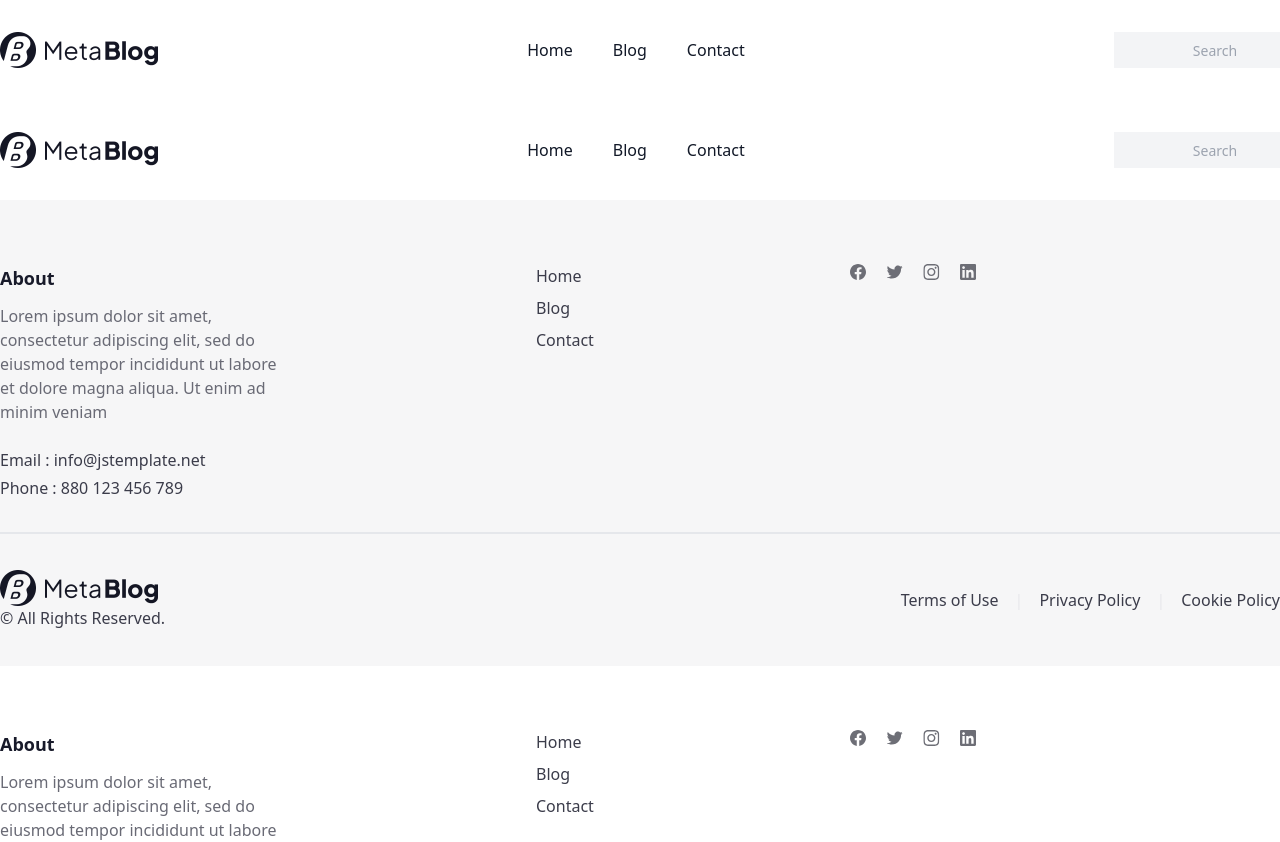
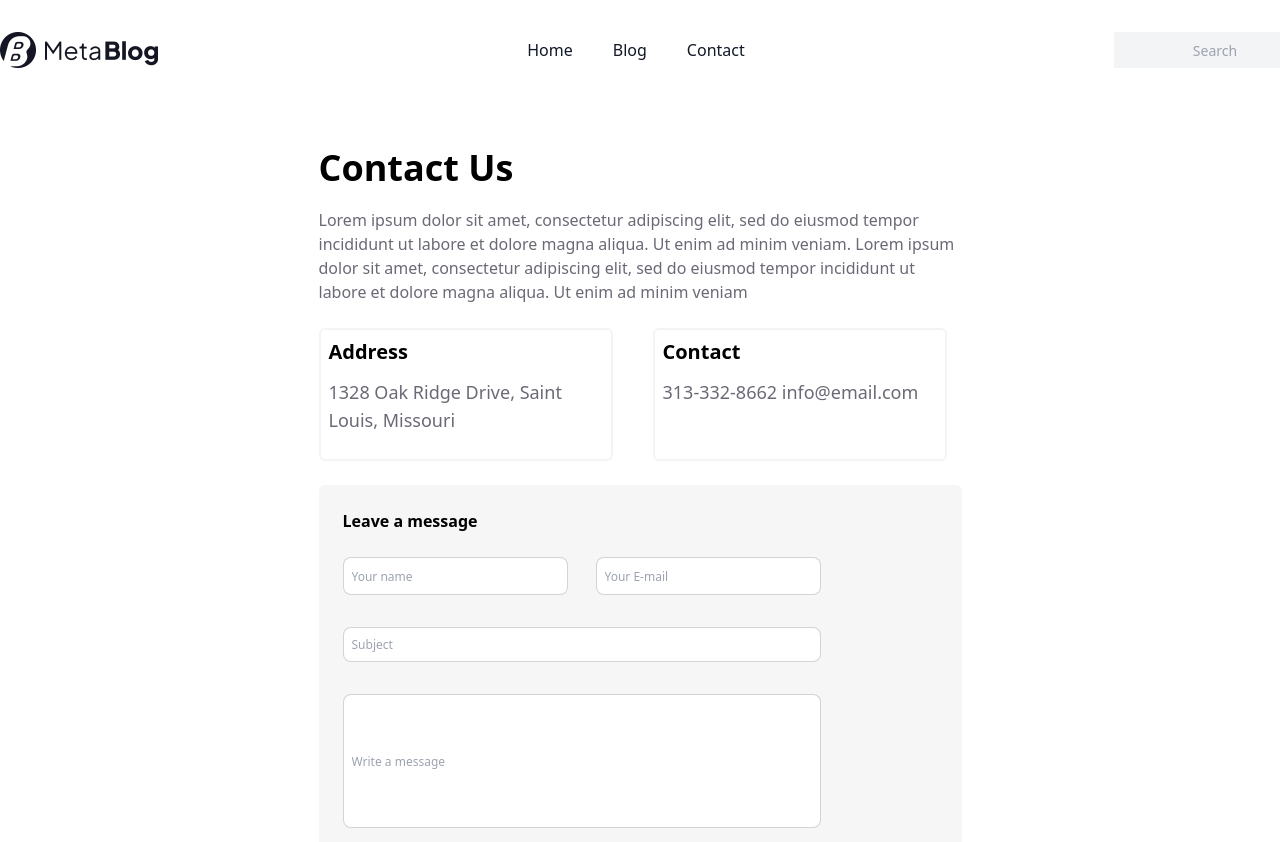
Before and after one commit to Batsumberuul/blog-web, a Next.js app: page /contactPage in a window 1280 px wide. Shown: the top 842 px of the page. Built offline with nearby package versions, Linux system fonts and the light colour scheme.

Commit message:
0910 angid hiisen

```diff
--- /dev/null
+++ b/src/component/Contact.js
@@ -0,0 +1,18 @@
+import ContactText from "./ContactText";
+import ContactAddress from "./ContactAddress";
+
+import ContactInput from "./ContactInput";
+import Link from "next/link";
+
+const Contact = () => {
+  return (
+    <div className="  flex justify-center py-12">
+      <div className=" flex flex-col gap-6 w-[643px]">
+        <ContactText />
+        <ContactAddress />
+        <ContactInput />
+      </div>
+    </div>
+  );
+};
+export default Contact;
--- /dev/null
+++ b/src/component/ContactAddress.js
@@ -0,0 +1,21 @@
+const ContactAddress = (props) => {
+  return (
+    <div className="flex gap-10">
+      <div className="w-[294px] h-[133px] border-2 rounded-md border-gray-100 flex flex-col gap-3 p-2">
+        <p className="font-semibold text-xl text-[#000000]"> Address</p>
+        <p className="font-normal text-lg text-[#696A75]">
+          {" "}
+          1328 Oak Ridge Drive, Saint Louis, Missouri{" "}
+        </p>
+      </div>
+      <div className="w-[294px] h-[133px] border-2 rounded-md border-gray-100 flex flex-col gap-3 p-2">
+        <p className="font-semibold text-xl text-[#000000]"> Contact</p>
+        <p className="font-normal text-lg text-[#696A75]">
+          {" "}
+          313-332-8662 info@email.com{" "}
+        </p>
+      </div>
+    </div>
+  );
+};
+export default ContactAddress;
--- /dev/null
+++ b/src/component/ContactInput.js
@@ -0,0 +1,39 @@
+const ContactInput = (props) => {
+  const { text } = props;
+  return (
+    <div className="flex flex-col gap-6 bg-[#F6F6F7] w-[643px] p-6 rounded-md ">
+      <h1 className="text-[#000000] font-semibold text-base">
+        Leave a message
+      </h1>
+      <div className="flex flex-col gap-8">
+        <div className="flex gap-7">
+          <input
+            type="text"
+            placeholder="Your name"
+            className="input input-bordered input-xs w-[225px] h-[38px]  "
+          />
+          <input
+            type="text"
+            placeholder="Your E-mail"
+            className="input input-bordered input-xs w-[225px] h-[38px] "
+          />
+        </div>
+        <input
+          type="text"
+          placeholder="Subject"
+          className=" input input-bordered input-xs  w-[478px] h-[35px] text-start "
+        />
+        <input
+          type="text"
+          placeholder="Write a message"
+          className=" input input-bordered input-xs  w-[478px] h-[134px] text-start "
+        />
+      </div>
+
+      <button className="btn btn-primary border-none bg-[#4B6BFB] w-fit">
+        Send message
+      </button>
+    </div>
+  );
+};
+export default ContactInput;
--- /dev/null
+++ b/src/component/ContactText.js
@@ -0,0 +1,15 @@
+const ContactText = () => {
+  return (
+    <div className="flex flex-col gap-5">
+      <h1 className="font-semibold text-4xl text-[#000000]">Contact Us</h1>
+      <p className="font-normal text-base text-[#696A75]">
+        Lorem ipsum dolor sit amet, consectetur adipiscing elit, sed do eiusmod
+        tempor incididunt ut labore et dolore magna aliqua. Ut enim ad minim
+        veniam. Lorem ipsum dolor sit amet, consectetur adipiscing elit, sed do
+        eiusmod tempor incididunt ut labore et dolore magna aliqua. Ut enim ad
+        minim veniam
+      </p>
+    </div>
+  );
+};
+export default ContactText;
--- a/src/component/Header.js
+++ b/src/component/Header.js
@@ -1,6 +1,7 @@
 import HeaderText from "./HeaderText";
 import SearchIcon from "./icons2/SearchIcon";
 import HeaderButton from "./HeaderButton";
+import Link from "next/link";
 const headertexts = ["Home", "Blog", "Contact"];
 
 const Header = () => {
@@ -10,9 +11,19 @@ const Header = () => {
         <img className="w-[158px] h-[36px]" src="/Logo.png" />
       </div>
       <div className=" flex gap-10 justify-center  items-center">
-        {headertexts.map((headertext, index) => {
+        {/* {headertexts.map((headertext, index) => {
           return <HeaderText key={index} text={headertext} />;
-        })}
+        })} */}
+        <Link href={"/"}>
+          <HeaderText text="Home" />
+        </Link>
+        <Link href={"/blog"}>
+          <HeaderText text="Blog" />
+        </Link>
+
+        <Link href={"/contactPage"}>
+          <HeaderText text="Contact" />
+        </Link>
       </div>
       {/* <div className="w-[166px] h-[36px] flex  items-center bg-gray-100 py-2 pr-2 pl-4 rounded-md"> */}
       <div className="flex items-center  w-[166px] h-[36px]  bg-gray-100 rounded-l-md">
--- a/src/pages/[blogListing].js
+++ /dev/null
@@ -1,16 +0,0 @@
-import Header from "../component/Header";
-import Footer from "../component/Footer";
-
-const BlogListingPage = () => {
-  return (
-    <div>
-      <div className="container mx-auto ">
-        <Header />
-      </div>
-      <div className="bg-[#F6F6F7]">
-        <Footer />
-      </div>
-    </div>
-  );
-};
-export default BlogListingPage;
--- /dev/null
+++ b/src/pages/blog/index.js
@@ -0,0 +1,4 @@
+const Page = () => {
+  return <div className="container mx-auto">blog</div>;
+};
+export default Page;
--- /dev/null
+++ b/src/pages/contactPage.js
@@ -0,0 +1,10 @@
+import Contact from "../component/Contact";
+
+const ContactPage = () => {
+  return (
+    <div className="container mx-auto">
+      <Contact />
+    </div>
+  );
+};
+export default ContactPage;
```
Also changed, not shown: src/pages/blog/[blogId].js (+1 -6 lines).
